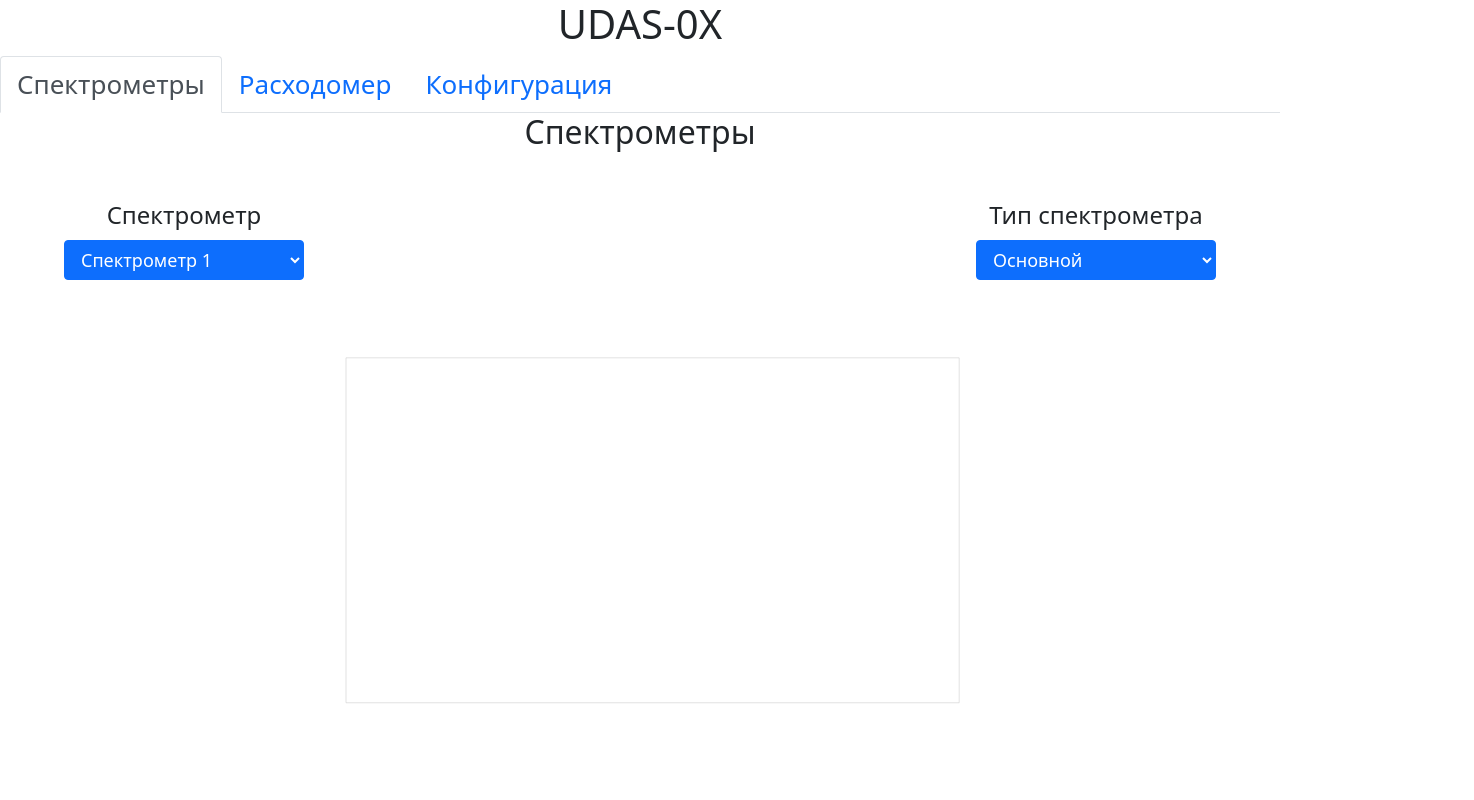
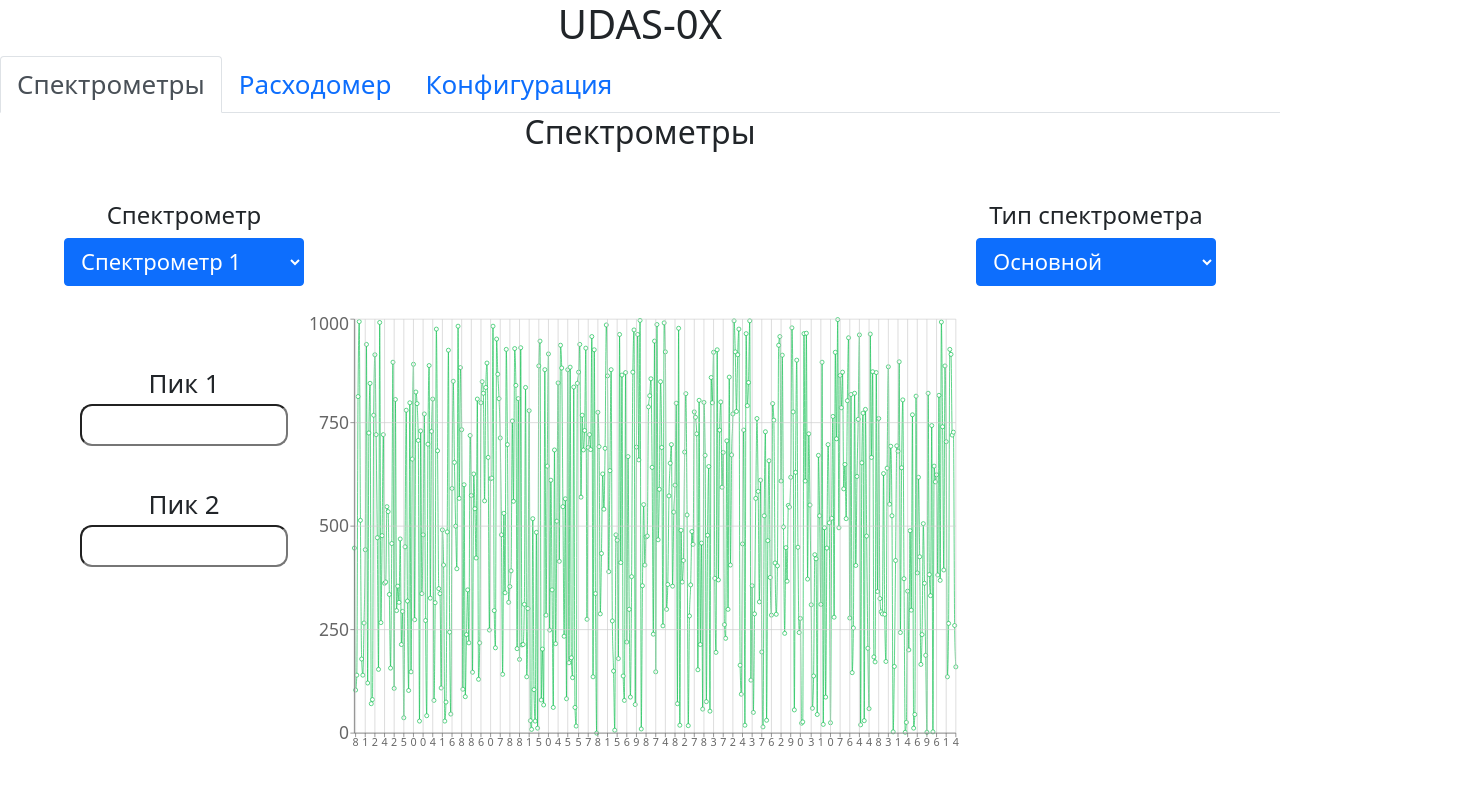
Before and after one commit to askoropisov/udas_config, a React (Create React App) app: page / in a window 1280 px wide. Shown: the top 800 px of the page, 1474 px wide, since content can reach past the window. Built offline with nearby package versions, Linux system fonts and the light colour scheme.

Commit message:
Добавлены формы для градуировки расходомера

```diff
--- a/src/components/Configuration/D2SConfig.js
+++ /dev/null
@@ -1,20 +0,0 @@
-function D2SConfig(props){
-
-    var s0=2;
-    var s1=1.2;
-    var s2=0;
-
-    return (
-        <div>
-            <h3>D2S</h3>
-            <br></br>
-            <div >
-                S0: {s0} <br></br>
-                S1: {s1} <br></br>
-                S2: {s2} <br></br>
-            </div>
-        </div>
-    )
-}
-
-export default D2SConfig
--- a/src/components/Configuration/EScaleConfig.js
+++ b/src/components/Configuration/EScaleConfig.js
@@ -1,13 +1,18 @@
-function EScaleConfig(prop){
+function EScaleConfig(prop) {
 
     var duration = "00:00:30";
     var range = 0;
-var peak1=133;
-var peak2=432;
+    var peak1 = 133;
+    var peak2 = 432;
 
-    return(
+    var s0 = 2;
+    var s1 = 1.2;
+    var s2 = 0;
+
+    return (
         <div>
-            <h3>EScale</h3>
+            <h3>Энергетическая калибровка</h3>
+            <div >
                 <br></br>
                 <div>
                     Продолжительность: {duration} <br></br>
@@ -15,6 +20,13 @@ var peak2=432;
                     Пик-83: {peak1}<br></br>
                     Пик-356: {peak2}<br></br>
                 </div>
+                <br></br>
+                <div >
+                    S0: {s0} <br></br>
+                    S1: {s1} <br></br>
+                    S2: {s2} <br></br>
+                </div>
+            </div>
         </div>
     )
 }
--- a/src/components/Configuration/LoadConfig.js
+++ b/src/components/Configuration/LoadConfig.js
@@ -9,7 +9,12 @@ function LoadConfig(props){
             <br></br>
             <label class="form-label" for="customFile"></label>
             <input type="file" class="form-control" id="customFile" />
+            <br></br>
             <Button>Загрузить конфигурацию</Button>
+            <br></br>
+            <br></br>
+            <Button>Выгрузить конфигурацию</Button>
+
         </div>
     )
 }
--- a/src/components/Controls/FlowMeterMenu.js
+++ b/src/components/Controls/FlowMeterMenu.js
@@ -6,6 +6,7 @@ import FlowMeterSensor from '../FlowMeter/FlowMeterSensor'
 import PressureSensor from '../FlowMeter/PressureSensor'
 import TemperatureSensor from '../FlowMeter/TemperatureSensor'
 import Flap from '../FlowMeter/Flap'
+import Graduation from '../FlowMeter/Graduation'
 
 function FlowMeterMenu(props){
 
@@ -26,6 +27,9 @@ function FlowMeterMenu(props){
                                 <Nav.Link eventKey="TempSensor">Датчик температуры</Nav.Link>
                             </Nav.Item>
                             <Nav.Item>
+                                <Nav.Link eventKey="Graduation">Градуировка</Nav.Link>
+                            </Nav.Item>
+                            <Nav.Item>
                                 <Nav.Link eventKey="Flap">Заслонка</Nav.Link>
                             </Nav.Item>
                         </Nav>
@@ -41,6 +45,9 @@ function FlowMeterMenu(props){
                             <Tab.Pane eventKey="TempSensor">
                                 <TemperatureSensor/>
                             </Tab.Pane>
+                            <Tab.Pane eventKey="Graduation">
+                                <Graduation/>
+                            </Tab.Pane>
                             <Tab.Pane eventKey="Flap">
                                 <Flap/>
                             </Tab.Pane>
--- /dev/null
+++ b/src/components/Controls/PointForm.js
@@ -0,0 +1,53 @@
+import { useState } from "react";
+import Button from "react-bootstrap/esm/Button";
+
+
+function PointForm(props) {
+
+    const [K, setK] = useState(0);
+    const [t, setT] = useState(0);
+    const [V1a, setV1a] = useState(0);
+    const [V1b, setV1b] = useState(0);
+
+
+    const getData = () => {
+        props.getData()
+        return (
+            {
+                K: K,
+                t: t,
+                V1a: V1a,
+                V1b: V1b
+            }
+        )
+    }
+
+    return (
+
+        <div>
+            <br></br>
+            <h3>Введите параметр #{props.id}</h3>
+            <div >
+                <div>
+                    <label for="K">Номер канала АЦП</label> <br></br>
+                    <input className='input' type="number" id="K" value={K} defaultValue={0} onChange={(e) => setK(e.target.value)} />
+                </div>
+                <div>
+                    <label for="t">Время измерения</label> <br></br>
+                    <input className='input' type="number" id="t" value={t} defaultValue={0} onChange={(e) => setT(e.target.value)} />
+                </div>
+                <div>
+                    <label for="V1a">Начальное значение</label> <br></br>
+                    <input className='input' type="number" id="V1a" value={V1a} defaultValue={0} onChange={(e) => setV1a(e.target.value)} />
+                </div>
+                <div>
+                    <label for="V1b">Конечное значение</label> <br></br>
+                    <input className='input' type="number" id="V1b" value={V1b} defaultValue={0} onChange={(e) => setV1b(e.target.value)} />
+                </div>
+            </div>
+            <Button onClick={() => console.log("Saved", props.id)}>Применить</Button>
+        </div>
+    )
+}
+
+export default PointForm
--- /dev/null
+++ b/src/components/FlowMeter/Graduation.js
@@ -0,0 +1,48 @@
+import { useEffect, useState } from "react";
+import Button from "react-bootstrap/esm/Button";
+import PointForm from "../Controls/PointForm"
+
+function Graduation(props) {
+
+    const [count, setCount] = useState(0)
+    const [isInputForm, setIsInputForm] = useState(false)
+
+    const onChangehandle = (e) => {
+        const value = Number(e.target.value)
+        setCount(value)
+    }
+
+    const getData = () => {
+        console.log("GetData parent")
+    }
+
+    useEffect(() => {
+        console.log(count)
+        console.log(new Array(count).fill(1))
+    }, [count])
+    return (
+
+        <div>
+            <h3>Градуировка</h3>
+
+            <div>
+                <br></br>
+                <label for="counterPoint">Введите количество точек для градуировки </label> <br></br>
+                <input className='input' type="number" id="counterPoint" value={count} onChange={onChangehandle} />
+            </div>
+            <Button onClick={() => setIsInputForm(true)}>Ввести значения</Button>
+
+            {isInputForm ?
+                Array(count).fill(1).map((item, index) =>
+                    <PointForm id={index + 1} key={"param#" + index} getData={getData} />
+                )
+                : null
+            }
+
+            <Button>Вычислить коэффициенты</Button>
+
+        </div>
+    )
+}
+
+export default Graduation
--- a/src/components/FlowMeter/TemperatureSensor.js
+++ b/src/components/FlowMeter/TemperatureSensor.js
@@ -1,9 +1,15 @@
 function TemperatureSensor(props){
 
+    var temperatur = 27;
     return(
 
         <div>
             <h3>Датчик температуры</h3>
+            <div >
+                <br></br>
+                <br></br>
+                Температура: {temperatur}°С
+            </div>
         </div>
     )
 }
--- a/src/components/Spectrums/Spectrum.css
+++ b/src/components/Spectrums/Spectrum.css
@@ -1,23 +1,3 @@
-.SpectrumNames {
-
-    display: flex;
-    flex-direction: column;
-    align-items: flex-start;
-    justify-content: flex-start;
-    margin-left: 5%;
-    font-size: calc(10px + 2vmin);
-}
-
-.SpectrumTypes {
-
-    display: flex;
-    flex-direction: column;
-    align-items: flex-end;
-    justify-content: flex-start;
-    margin-right: 5%;
-    font-size: calc(10px + 2vmin);
-}
-
 
 .box {
     display: inline-block;
@@ -32,7 +12,15 @@
     color: #fff;
     background-color: #0d6efd;
     border-color: #0d6efd;
-    height: 40px;
+    height: 48px;
     width: 240px;
-    font-size: 18px;
+    font-size: 22px;
 }
+
+.input {
+    border-radius: 12px;
+    width: 14ch;
+    height: 2.8ch;
+    vertical-align: middle;
+    text-align: center;
+}
--- a/src/components/Spectrums/Spectrum.js
+++ b/src/components/Spectrums/Spectrum.js
@@ -1,6 +1,6 @@
 import './Spectrum.css'
 
-import { LineChart, Line, XAxis, YAxis, CartesianGrid, Tooltip, Legend, ResponsiveContainer, ReferenceLine} from 'recharts';
+import { LineChart, Line, XAxis, YAxis, CartesianGrid, Tooltip, Legend, ResponsiveContainer, ReferenceLine } from 'recharts';
 import React, { PureComponent, useEffect, useState } from 'react';
 
 
@@ -9,27 +9,37 @@ function Spectrum(props) {
     const [datas, setDatas] = useState([])
 
 
+    // useEffect(() => {
+    //     setInterval(() => {
+    //         setDatas(new Array(500).fill(1).map(data => {
+    //             return ({
+    //                 Activity: (Math.random() * 10).toFixed(0),
+    //                 Count: (Math.random() * 1000).toFixed(0)
+    //             })
+    //         }))
+    //     }, 10000);
+    // }, [])
+
     useEffect(() => {
-        setInterval(() => {
         setDatas(new Array(500).fill(1).map(data => {
             return ({
                 Activity: (Math.random() * 10).toFixed(0),
                 Count: (Math.random() * 1000).toFixed(0)
             })
         }))
-        }, 10000);
     }, [])
 
     const renderLineChart = (
-        <LineChart width={1200} height={700} data={datas}
+            <LineChart data={datas} width={1000} height={700}
                 margin={{ top: 5, right: 30, bottom: 10, left: 15 }}>
-            <Line type="monotone" dataKey="Count" stroke="#12bf51"animateNewValues={false} />
+                <Line type="monotone" dataKey="Count" stroke="#12bf51" animateNewValues={false} />
                 <CartesianGrid stroke="#ccc" />
-            <XAxis dataKey="Activity" fontSize={16}/>
+                <XAxis dataKey="Activity" fontSize={16} />
                 <YAxis />
                 <Legend />
                 <Tooltip />
             </LineChart>
+
     );
 
     return (
@@ -46,8 +56,23 @@ function Spectrum(props) {
                         <hr></hr>
                         <option>Опорный спектр</option>
                     </select>
+                    <div>
+                        <br></br>
+                        <br></br>
+                        <div>
+                            <label for="pic1">Пик 1</label>
+                            <input className='input' type="number" id="pic1" st />
                         </div>
+                        <br></br>
+                        <div>
+                            <label for="pic2">Пик 2</label>
+                            <input className='input' type="number" id="pic2" />
+                        </div>
+                    </div>
+                </div>
+
                 {renderLineChart}
+
                 <div style={{ alignItems: "flex-end", justifyContent: "flex-start", marginRight: '5%' }}>
                     <h4>Тип спектрометра</h4>
                     <select className="box">
```
Also changed, not shown: src/components/Controls/ConfigurationMenu.js (+1 -8 lines). Lines whose indentation alone changed are shown as unchanged.
